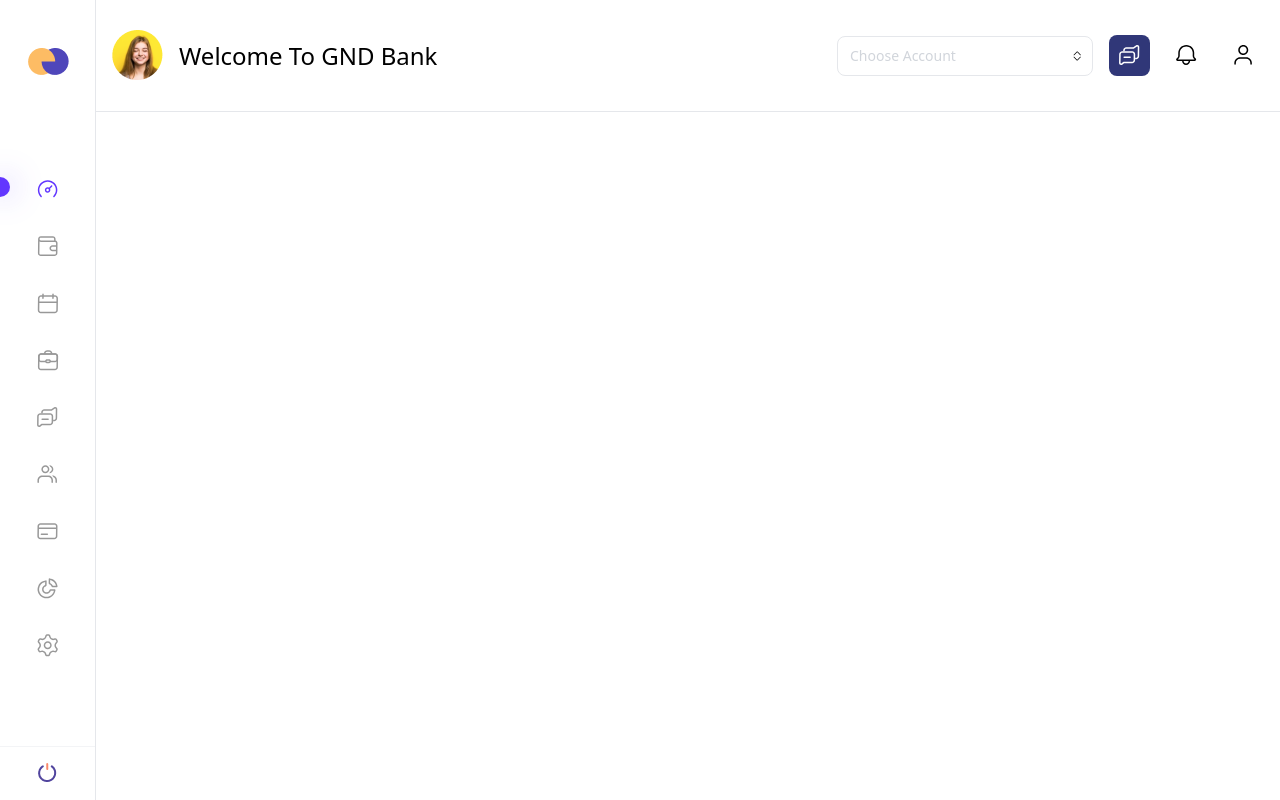
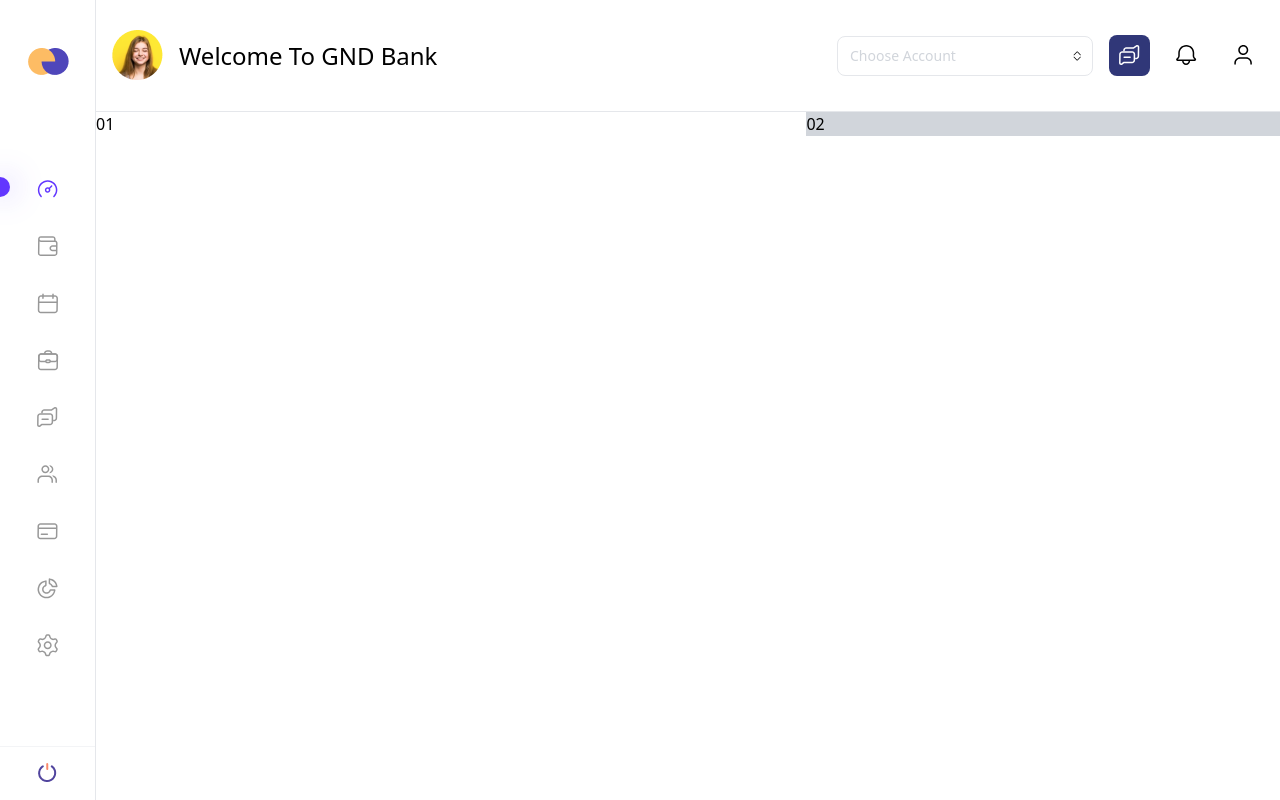
Before and after one commit to Alinurrr/bankingdashboard, a React (Create React App) app: page / in a window 1280 px wide. Built offline with nearby package versions, Linux system fonts and the light colour scheme.

Commit message:
add index page layout for content and repair the App.js for better layouting with flex

```diff
--- a/src/App.js
+++ b/src/App.js
@@ -1,16 +1,19 @@
 import { useEffect } from "react";
 import Navbar from "./component/Navbar";
 import Sidebar from "./component/Sidebar";
+import IndexContent from "./component/Content/IndexContent";
 
 function App() {
   useEffect(() => {
     document.title = "Dashboard GND Bank";
   }, []);
   return (
-    <div className="flex h-screen w-full bg-white">
-
+    <div className="flex bg-white">
       <Sidebar />
-      <Navbar />
+      <div className="flex flex-col w-full">
+        <Navbar />
+        <IndexContent />
+      </div>
 
     </div>
   );
--- /dev/null
+++ b/src/component/Content/IndexContent.js
@@ -0,0 +1,14 @@
+import React from 'react';
+
+function IndexContent(props) {
+  return (
+    <>
+      <div class="flex flex-row w-full mb-auto">
+        <div class="w-3/5">01</div>
+        <div class="w-2/5 bg-gray-300">02</div>
+      </div>
+    </>
+  );
+}
+
+export default IndexContent;
```
